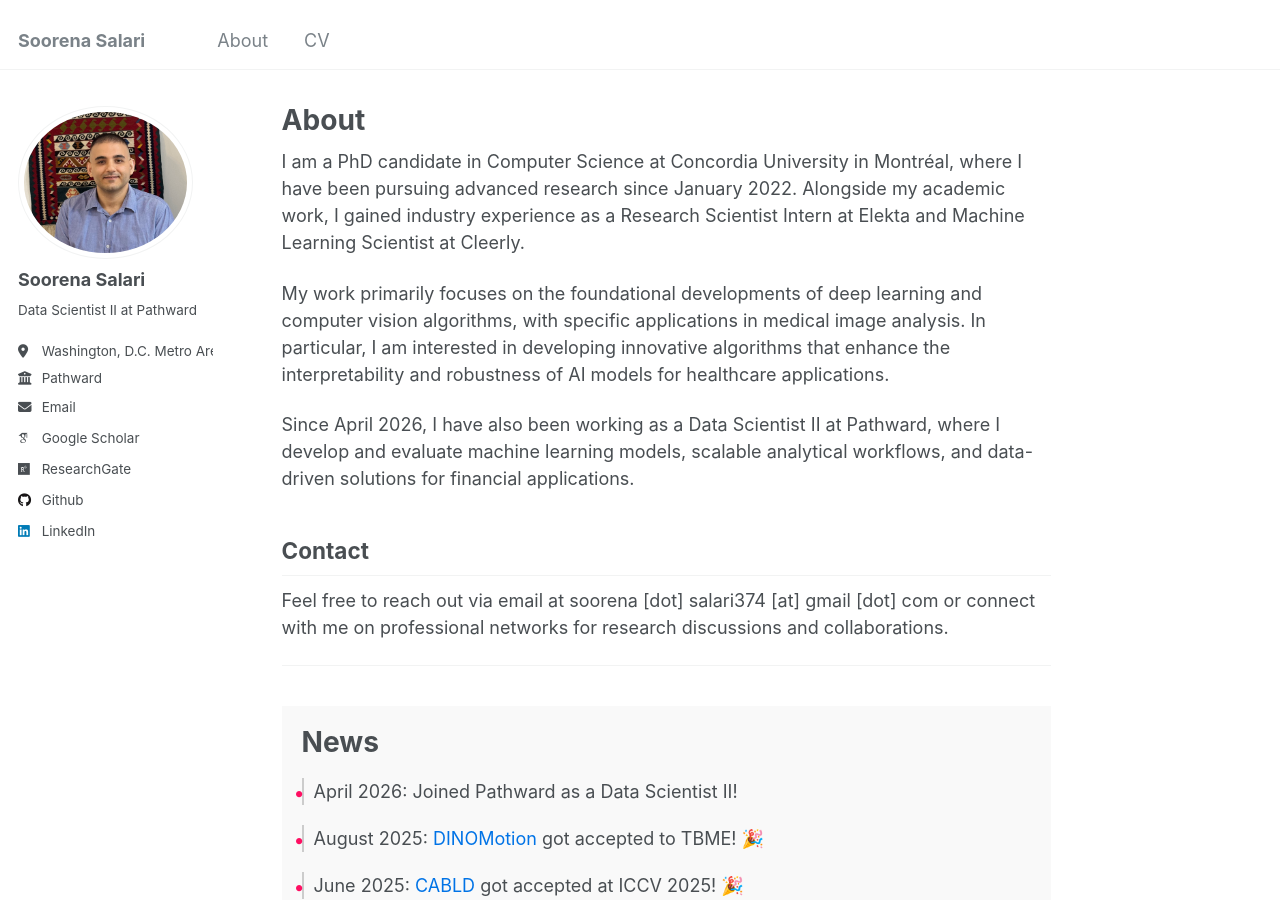
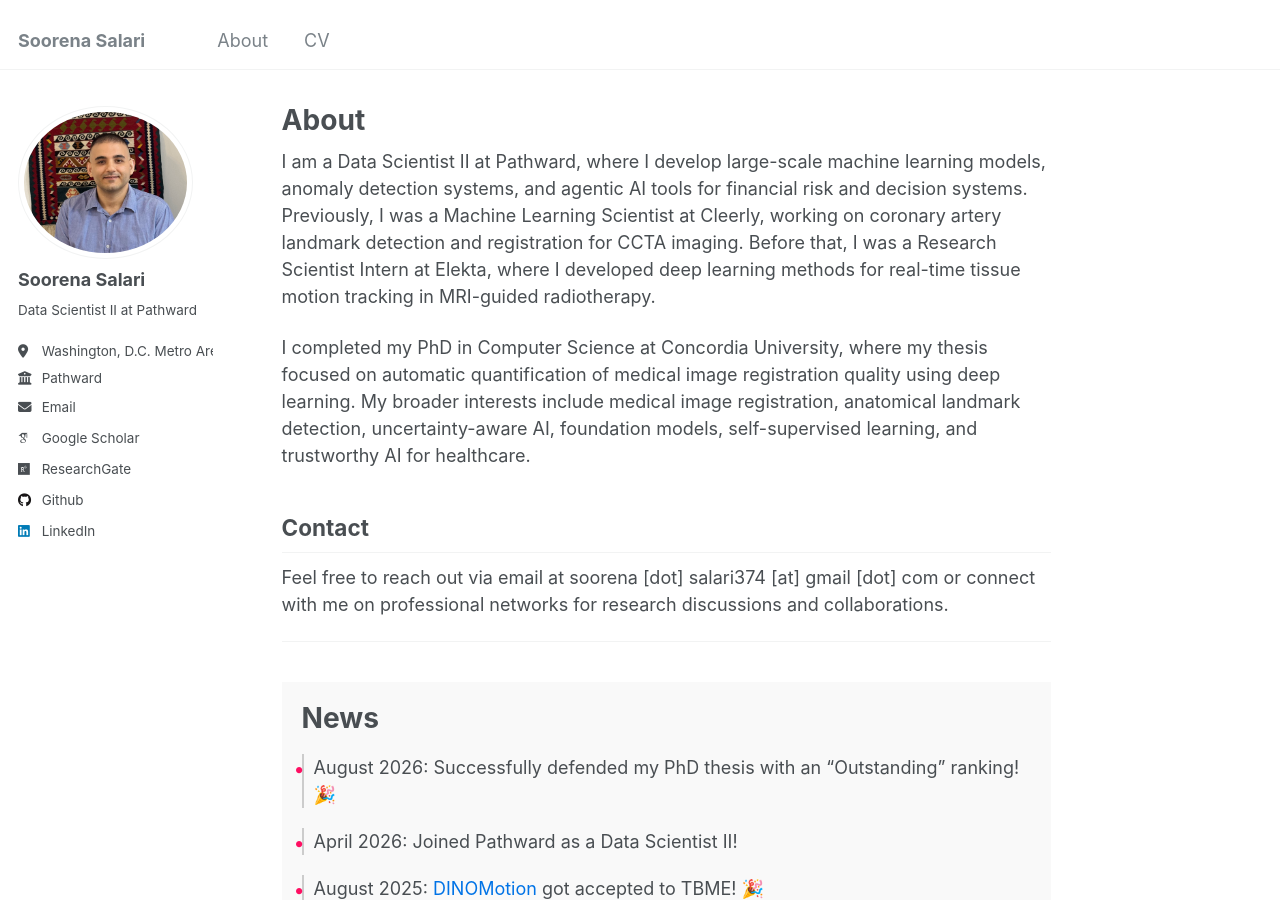
Before and after one commit to soorenasalari/soorenasalari.github.io, a Jekyll site: the page built from _pages/about.md, in a window 1280 px wide and 900 px high. Built offline with Jekyll 4.4.1, drawn with Linux system fonts in a browser that asks for light colours; emoji names are drawn with the system emoji font; some web fonts are replaced.

Commit message:
Update about.md
Signed-off-by: Soorena Salari <73616711+soorenasalari@users.noreply.github.com>

```diff
--- a/_pages/about.md
+++ b/_pages/about.md
@@ -7,11 +7,9 @@ redirect_from:
   - /about.html
 ---
 
-I am a PhD candidate in Computer Science at Concordia University in Montréal, where I have been pursuing advanced research since January 2022. Alongside my academic work, I gained industry experience as a Research Scientist Intern at Elekta and Machine Learning Scientist at Cleerly.
+I am a Data Scientist II at Pathward, where I develop large-scale machine learning models, anomaly detection systems, and agentic AI tools for financial risk and decision systems. Previously, I was a Machine Learning Scientist at Cleerly, working on coronary artery landmark detection and registration for CCTA imaging. Before that, I was a Research Scientist Intern at Elekta, where I developed deep learning methods for real-time tissue motion tracking in MRI-guided radiotherapy.
 
-My work primarily focuses on the foundational developments of deep learning and computer vision algorithms, with specific applications in medical image analysis. In particular, I am interested in developing innovative algorithms that enhance the interpretability and robustness of AI models for healthcare applications.
-
-Since April 2026, I have also been working as a Data Scientist II at Pathward, where I develop and evaluate machine learning models, scalable analytical workflows, and data-driven solutions for financial applications.
+I completed my PhD in Computer Science at Concordia University, where my thesis focused on automatic quantification of medical image registration quality using deep learning. My broader interests include medical image registration, anatomical landmark detection, uncertainty-aware AI, foundation models, self-supervised learning, and trustworthy AI for healthcare.
 
 ## Contact
 Feel free to reach out via email at soorena [dot] salari374 [at] gmail [dot] com or connect with me on professional networks for research discussions and collaborations.
@@ -41,6 +39,8 @@ Feel free to reach out via email at soorena [dot] salari374 [at] gmail [dot] com
 <section id="news-timeline" style="padding: 20px; background-color: #f9f9f9; margin-top: 40px;">
   <h1>News</h1>
   <ul class="timeline" style="list-style: none; padding: 0;">
+
+  <li style="margin-bottom: 20px;">August 2026: Successfully defended my PhD thesis with an “Outstanding” ranking! :tada: </li>
 
   <li style="margin-bottom: 20px;"> April 2026: Joined Pathward as a Data Scientist II! </li>
 
```
